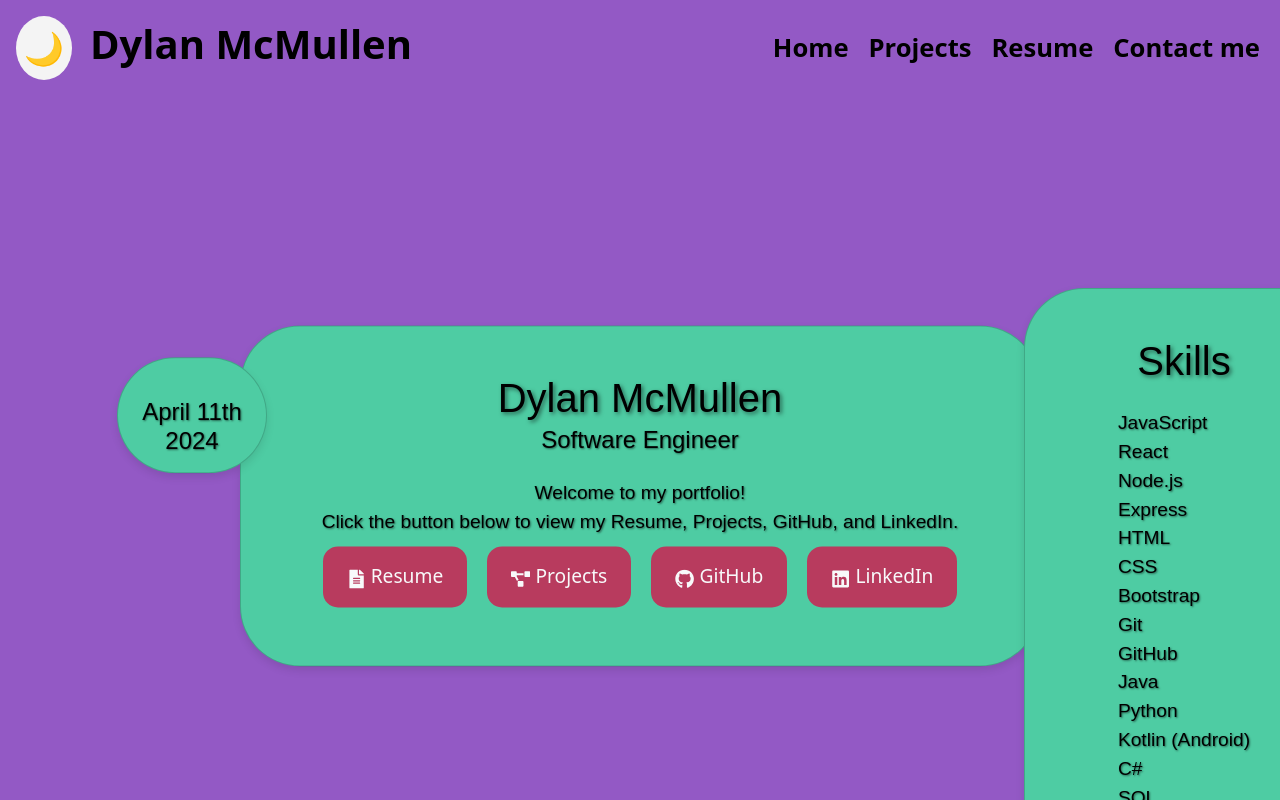
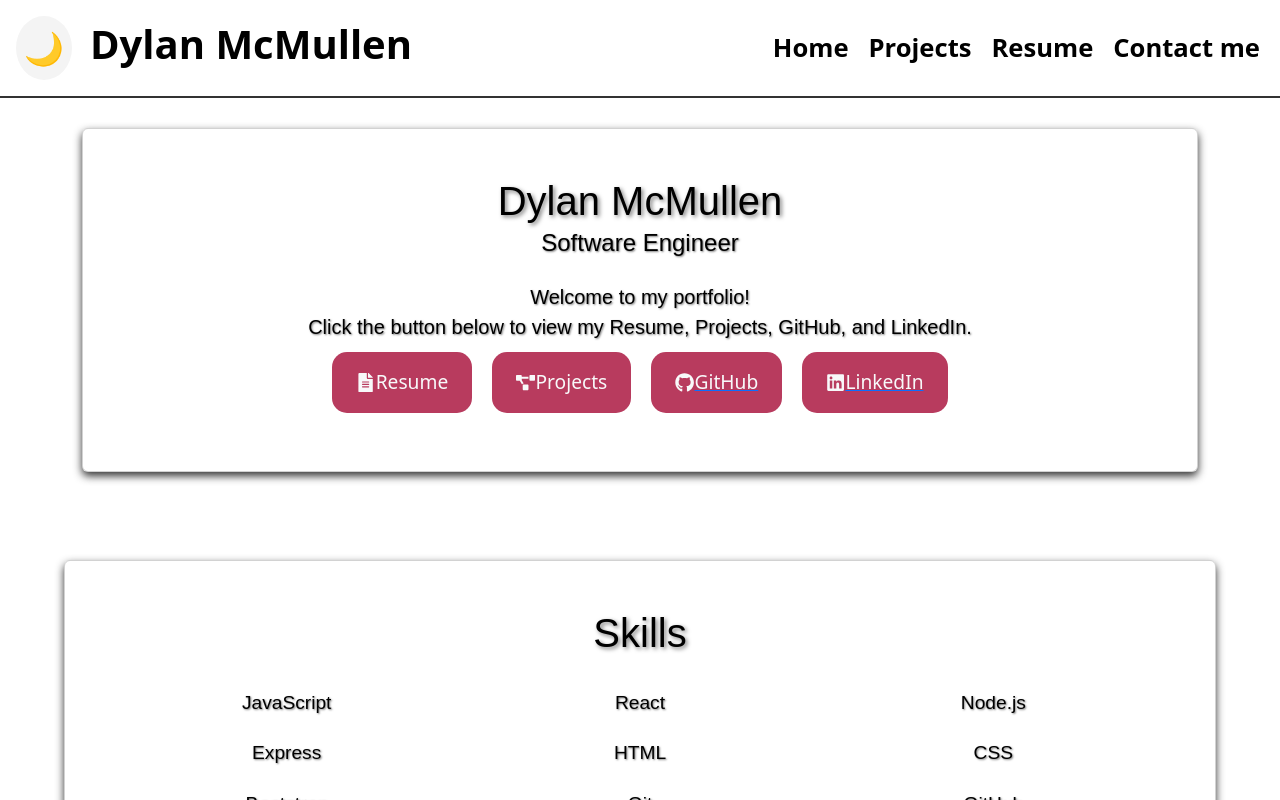
Before and after one commit to DylanM05/Portfolio_Website, a React (Create React App) app in the folder client/: page / in a window 1280 px wide. Shown: the top 800 px of the page. Built offline with nearby package versions, Linux system fonts and the light colour scheme.

Commit message:
Working on styling

```diff
--- a/client/src/App.css
+++ b/client/src/App.css
@@ -5,6 +5,7 @@
   --secondary-color: #ffffff;
   --accent-color: #007bff;
   --text-color: #ffffff;
+  --shadow-color: #333;
   --font-family: 'Roboto', sans-serif;
   --Orange: #ff0022;
   --Resume-background: #ffffff;
@@ -29,8 +30,7 @@ body {
 .card-container {
   position: relative;
   height: 100vh;
-  background-color: var(--primary-color);
-  overflow: hidden;
+  background-color: var(--Resume-background);
 }
 
 .card-button {
--- a/client/src/Components/BusinessCard.js
+++ b/client/src/Components/BusinessCard.js
@@ -45,8 +45,10 @@ function BusinessCard() {
   const formattedDate = `${getMonthName(monthIndex)} ${day}${getOrdinalSuffix(day)} ${year}`;
 
   return (
-    <div className="card-container">
-      <Header />
+    <div>
+            <Header />
+            <div className="page-container">
+            <div className="card-container">
       <Card className="card">
         <Card.Body>
           <div>
@@ -56,6 +58,7 @@ function BusinessCard() {
               Welcome to my portfolio! <br /> Click the button below to view my Resume, Projects, GitHub, and LinkedIn.
             </Card.Text>
           </div>
+          <div class="card-button-container">
           <button className="card-button" onClick={() => navigate('/resume')}>
     <FaFileAlt /> Resume
   </button>
@@ -73,9 +76,11 @@ function BusinessCard() {
       <FaLinkedin /> LinkedIn
     </button>
   </a>
-
+  </div>
         </Card.Body>
       </Card>
+      </div>
+      <div className="skills-container">
       <Card className="Skills">
         <Card.Body>
           <Card.Title className="card-title">Skills</Card.Title>
@@ -101,12 +106,16 @@ function BusinessCard() {
         </Card.Body>
 
       </Card>
+      </div>
+      <div className="time-container">
       <Card className="Time">
       <Card.Subtitle className="card-text">
    {formattedDate}
             </Card.Subtitle>
       </Card>
     </div>
+    </div>
+        </div>
   );
 }
 
--- a/client/src/Components/DiscordBot.js
+++ b/client/src/Components/DiscordBot.js
@@ -11,8 +11,9 @@ function DiscordWidget() {
   const { theme } = useContext(ThemeContext);
 
   return (
+    <div>
+            <Header />
     <div className='card-container'>
-      <Header />
       <Card className="discord-widget-card">
         <Card.Body className="d-flex flex-column align-items-center">
           <WidgetBot
@@ -31,6 +32,7 @@ function DiscordWidget() {
         </Card.Body>
       </Card>
     </div>
+    </div>
   );
 }
 
--- a/client/src/Components/Header.js
+++ b/client/src/Components/Header.js
@@ -5,7 +5,7 @@ function Header({ isResumePage }) {
   const headerClass = isResumePage ? 'header-resume' : 'header';
 
   return (
-    <header className={headerClass}>
+    <header className='header-resume' >
       <h1>Dylan McMullen</h1>
       <nav>
         <a href="/">Home</a>
--- a/client/src/Components/Styles/BusinessCard.css
+++ b/client/src/Components/Styles/BusinessCard.css
@@ -1,93 +1,166 @@
-.card {
+:root {
+  --font-size-large: 2rem;
+  --font-size-medium: 1.5rem;
+  --font-size-small: 1rem;
+  --primary-color: #f4f4f4;
+  --text-color: #333;
+  --accent-color: #ff6347;
+  --secondary-color: #fff;
+}
+
+.page-container {
   display: flex;
   flex-direction: column;
-  align-items: center;
-  justify-content: center;
-  width: 80%;
-  max-width: 50rem;
-  height: auto;
-  padding: 2rem;
-  background-color: var(--Orange) !important;
-  border-radius: 60px !important;
-  box-shadow: 0 4px 8px rgba(0, 0, 0, 0.1);
-  position: absolute;
-  top: 50%;
-  left: 50%;
-  transform: translate(-50%, -50%);
+  height: 100vh; /* Full viewport height */
+  position: relative;
+  background-color: var(--Resume-background) !important;
 }
 
-.Skills {
+.card-container {
   display: flex;
-  flex-direction: column;
+  justify-content: center;
   align-items: center;
-  width: 80%;
-  max-width: 20rem;
-  height: auto;
+  flex: 1; /* Takes up remaining space, pushing Skills to bottom */
+}
+
+.skills-container {
+  position: absolute;
+  right: 0;
+  top: 50%; /* Centered vertically */
+  transform: translateY(-50%); /* Offset by half its height */
+  width: 20%; /* Adjust width as needed */
+  margin-top: 3rem;
+}
+
+.time-container {
+  position: absolute;
+  left: 0;
+  top: 5;
+  width: 20%;
+}
+
+
+.card, .Skills, .Time {
+  margin: 10px;
   padding: 2rem;
   box-shadow: 0 4px 8px rgba(0, 0, 0, 0.1);
-  position: absolute;
-  top: 20%;
-  left: 80%;
-  transform: translateY(-50%);
+  background-color: var(--Resume-background);
+  border-radius: 15px;
 }
 
-.Time {
-  position: absolute;
-  top: -80%;
-  left: 15%;
-  width: 150px;
-  height: 150px;
-  padding: 1rem;
-  background-color: var(--Orange);
-  border-radius: 50%;
-  box-shadow: 0 4px 8px rgba(0, 0, 0, 0.1);
+.card {
+  width: 50%;
 }
+
+
+.card-title, .card-subtitle {
+  color: var(--Resume-text);
+  text-align: center;
+}
+
+.card-title {
+  font-size: var(--font-size-large);
+}
+
+.card-subtitle {
+  font-size: var(--font-size-medium);
+}
+
+.card-text {
+  font-size: var(--font-size-small);
+  color: var(--Resume-text);
+  text-align: center;
+  margin-top: 1rem;
+}
+
+.card-button {
+  background-color: var(---colors);
+  color: var(--secondary-color);
+  border: none;
+  padding: 1rem 1.5rem;
+  border-radius: 15px;
+  font-size: var(--font-size-medium);
+  cursor: pointer;
+  margin: 1rem;
+  transition: transform 0.3s ease;
+}
+
 
 .Skills-list {
   list-style: none;
-  padding-left: 0;
-  text-align: left;
+  padding: 0;
+  font-size: var(--font-size-small);
 }
 
-.Skills-list li::before {
-  display: inline-block;
-  align-content: left;
-  margin-right: 10px;
+.Skills-list li {
+  padding: 0.5rem 0;
+}
+.card, .Skills, .Time {
+  background-color: var(--resume-background) !important;
+  border-radius: 15px;
+  box-shadow: 0 4px 8px var(--shadow-color);
+  padding: 2rem;
+  margin-bottom: 2rem;
+}
+.card-button-container {
+  display: flex;
+  justify-content: center;
 }
 
-@media (max-width: 600px) {
-  .card-container {
+
+@media (max-width: 1700px) or (max-height: 1000px) {
+  .card-container, .skills-container, .time-container {
+    position: static;
+    width: 100%;
+    height: 100%;
+    transform: none;
+    order: 0;
+  }
+
+  .card, .Skills, .Time {
+    width: 90%;
+    margin: 10px auto;
+  }
+
+  .card-button {
     display: flex;
     justify-content: center;
     align-items: center;
+  }
+
+  .skills-container {
+    order: 1;
+  }
+
+  .time-container {
+    order: -1;
+    position: relative !important;
+    justify-content: center;
+    height: auto !important;
+    max-height: fit-content;
+    width: 0%;
+    align-self: center;
     overflow: hidden;
   }
-  .card {
-      width: 90%;
-      max-width: 50rem;
-      order: 2;
-  }
-  .Skills {
-      order: 3;
-  }
-  .Time {
-      order: 1;
+  .page-container {
+    display: flex;
+    flex-direction: column;
+    min-height: 100vh;
+    position: relative;
+    background-color: var(--Resume-background) !important;
   }
 
-  .card-title {
-      font-size: 2rem;
+  html, body {
+    height: 100%;
+    margin: 0;
+    background-color: var(--Resume-background);
   }
-
-  .card-subtitle {
-      font-size: 1.2rem;
+  .Skills-list {
+    display: grid;
+    grid-template-columns: repeat(3, 1fr);
+    gap: 6px;
   }
-
   .card-text {
-      font-size: 1rem;
-  }
-
-  .card-button button {
-      font-size: 1rem;
-      padding: 0.8rem 1.6rem;
+    font-size: clamp(12px, 2vw, 20px);
   }
 }
--- a/client/src/Components/Styles/Header.css
+++ b/client/src/Components/Styles/Header.css
@@ -4,6 +4,8 @@
     display: flex;
     justify-content: space-between;
     align-items: center;
+    border-bottom: var(--shadow-color) 2px solid;
+    z-index: 2;
   }
 
   .header {
@@ -15,11 +17,14 @@
   }
 
   .header h1, .header-resume h1 {
+    justify-content: flex-start;
     margin-left: 70px;
     font-weight: bold;
   }
 
+
   .header nav, .header-resume nav {
+    justify-content: flex-end;
     display: flex;
     gap: 20px;
     font-weight: bold;
@@ -36,6 +41,8 @@
     color: var(--accent-color);
     font-style: oblique;
   }
+
+
   @media only screen and (max-width: 900px) {
     .header, .header-resume {
       flex-direction: column;
--- a/client/src/Components/Styles/Projects.css
+++ b/client/src/Components/Styles/Projects.css
@@ -1,9 +1,10 @@
 .Title {
     text-align: center;
-    font-size: 3em;
-    color: #333;
-    text-shadow: 2px 2px 4px rgba(0, 0, 0, 0.5);
-    margin-top: 20px;
+    font-size: 2.5em;
+    color: var(--Resume-headings);
+    background-color: var(--Resume-background);
+    margin-bottom: 0;
+    font-weight: bolder;
 }
 
 .Card-images {
@@ -16,29 +17,34 @@
     height: 300px;
     border: 2px solid #333;
     border-radius: 15px;
+    border: var(--shadow-color) 2px solid;
 }
 
 .projects-grid {
     display: grid;
     grid-template-columns: 1fr 1fr;
-    margin: 0;
     row-gap: 50px;
-    padding: 20px;
+    margin: 2rem auto 0 auto;
+    width: 90%;
 }
 
+
 .project {
-    box-shadow: 0 0 10px rgba(0, 0, 0, 0.5);
+    box-shadow: 0 0 10px var(--shadow-color);
+    width: 80%;
 }
 
 .card-container {
-    overflow: scroll;
+    padding: 20px;
+    align-items: center;
+    height: 100%;
 }
 .button-container {
-  display: flex;
-  justify-content: center;
-  gap: 5px;
-  margin-top: 20px;
-  margin-left: 5rem;
+    display: flex;
+    justify-content: center;
+    gap: 5px;
+    margin-top: 20px;
+    margin-left: 22%;
 }
 
 .modal-content {
@@ -58,3 +64,58 @@
     font-size: 1.2rem;
     cursor: pointer;
 }
+
+@media (max-width: 1850px) {
+    .button-container {
+        flex-direction: column;
+        align-items: center;
+    }
+
+}
+@media (max-width: 1200px) {
+    .projects-grid {
+        grid-template-columns: 1fr;
+    }
+
+
+
+.project {
+    box-shadow: 0 0 10px var(--shadow-color);
+    width: 80%;
+}
+
+.card-container {
+    padding: 20px;
+    align-items: center;
+    height: 100%;
+}
+
+.button-container {
+    display: flex;
+    justify-content: center;
+    gap: 5px;
+    margin-top: 20px;
+    margin-left: 22%;
+}
+
+.modal-content {
+    margin-top: 50%;
+    width: 0;
+    height: 0;
+    overflow:visible;
+}
+
+#close-button {
+    position: absolute;
+    top: 10px;
+    right: 10px;
+    width: 0;
+    height: 0;
+    color: white;
+    background-color: transparent;
+    border: none;
+    font-size: 1.2rem;
+    cursor: pointer;
+    overflow: hidden;
+}
+}
--- a/client/src/Components/Styles/Resume.css
+++ b/client/src/Components/Styles/Resume.css
@@ -1,12 +1,12 @@
 :root {
-  --font-size-small: 1.2rem;
-  --font-size-medium: 1.5rem;
-  --font-size-large: 2rem;
-  --font-size-xlarge: 2.5rem;
-  --margin-small: 10px;
-  --margin-large: 80px;
-  --border-width: 2px;
-  --border-width-small: 1px;
+  --font-size-small: 1.2rem !important;
+  --font-size-medium: 1.8rem !important;
+  --font-size-large: 2rem !important;
+  --font-size-xlarge: 2.5rem !important;
+  --margin-small: 10px !important;
+  --margin-large: 80px !important;
+  --border-width: 2px !important;
+  --border-width-small: 1px !important;
 }
 
 .resume {
--- a/client/src/Components/Theme/ThemeProvider.js
+++ b/client/src/Components/Theme/ThemeProvider.js
@@ -37,6 +37,7 @@ export function ThemeProvider({ children }) {
       document.documentElement.style.setProperty('--Resume-line', '#4ecca3');
       document.documentElement.style.setProperty('--Resume-button', '#4ecca3');
       document.documentElement.style.setProperty('--Resume-button-text', '#000');
+      document.documentElement.style.setProperty('--shadow-color', '#fff');
     } else {
       document.documentElement.style.setProperty('--accent-color', '#b83b5e');
       document.documentElement.style.setProperty('--primary-color', '#9359c5');
@@ -51,6 +52,7 @@ export function ThemeProvider({ children }) {
       document.documentElement.style.setProperty('--Resume-line', '#000');
       document.documentElement.style.setProperty('--Resume-button', '#000');
       document.documentElement.style.setProperty('--Resume-button-text', '#fff');
+      document.documentElement.style.setProperty('--shadow-color', '#333');
 
     }
   }, [theme]);
```
Also changed, not shown: client/src/Components/Projects.js (+7 -4 lines), client/src/Components/Styles/Contact.css (+26 -1 lines), 1 other file (tests, documents, lock files or other folders).
